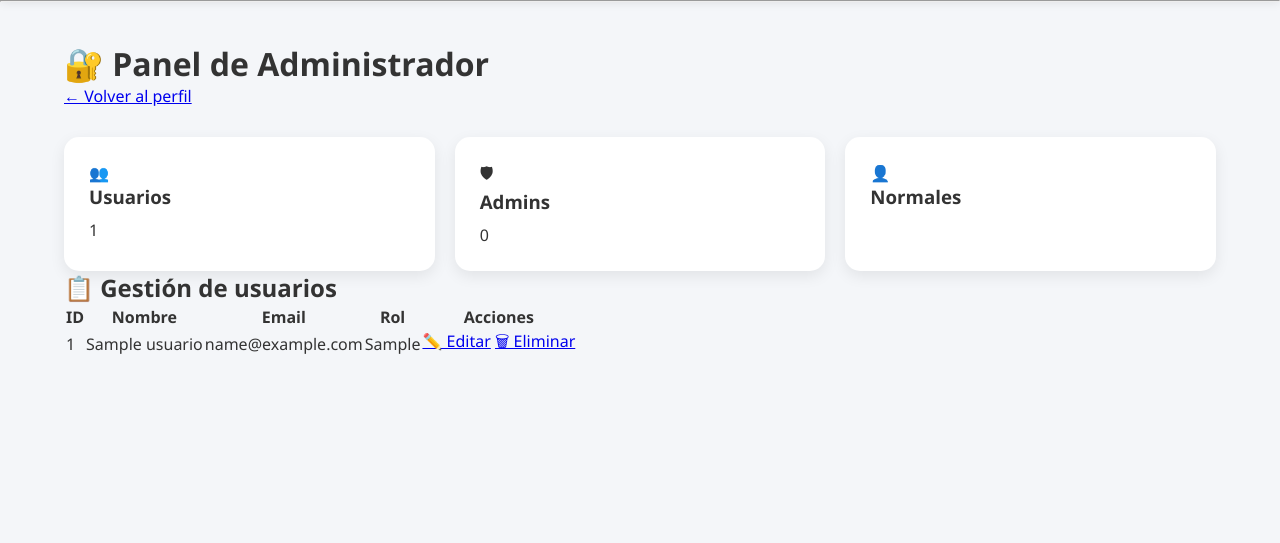
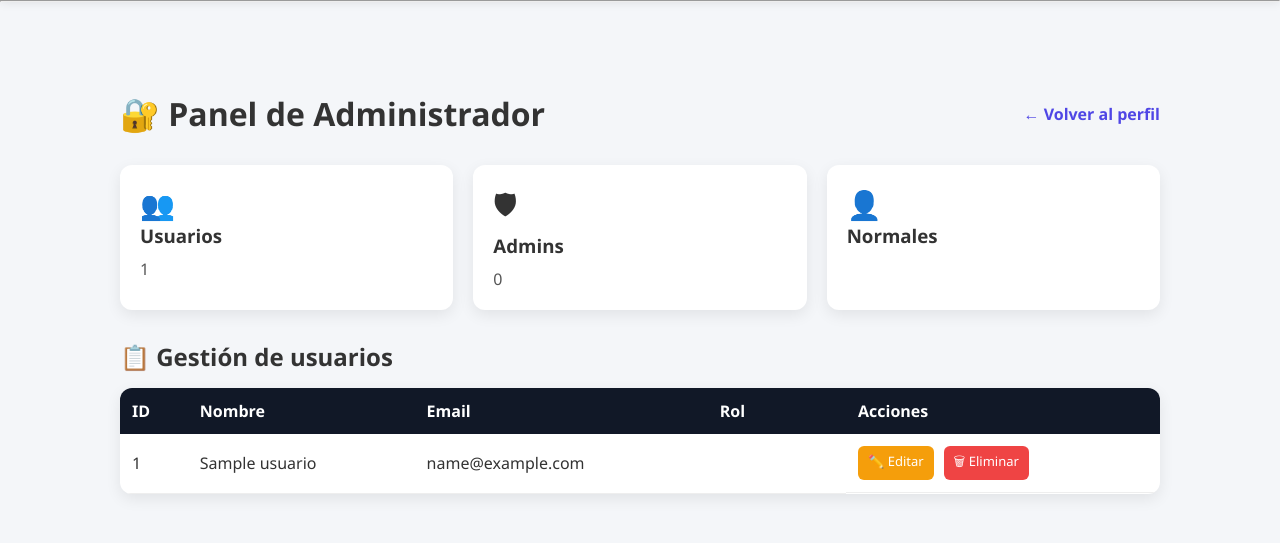
Before and after one commit to Dilanwos/Sistema-usuarios, a Flask app: page /admin in a window 1280 px wide. Shown: the part 60-603 px from the top of the page. Run offline with Flask 3, Linux system fonts and the light colour scheme; the visitor is signed in with stand-in values (Sample User, id 1); tables that the repository leaves empty hold one stand-in row (values such as "Sample post"); some libraries are stand-ins or nearby versions.

Commit message:
Mejorar diseño visual de perfil y edición de perfil

```diff
--- a/static/css/style.css
+++ b/static/css/style.css
@@ -47,18 +47,24 @@ body{
 .container{
     width:90%;
     max-width:1200px;
+
     margin:40px auto;
+
+    padding:20px;
 }
 
 .flash{
+
     width:90%;
     max-width:1200px;
 
     margin:20px auto;
-    padding:15px;
 
-    border-radius:10px;
-    font-weight:bold;
+    padding:15px 20px;
+
+    border-radius:12px;
+
+    font-weight:600;
 }
 
 .flash.success{
@@ -233,30 +276,30 @@ select{
     margin-bottom:20px;
 }
 .stats-grid{
-
     display:grid;
-
-    grid-template-columns:
-    repeat(auto-fit,minmax(250px,1fr));
-
+    grid-template-columns: repeat(auto-fit, minmax(250px, 1fr));
     gap:20px;
-
     margin-top:30px;
-
 }
 
 .stat-card{
+    background:white;
+    padding:20px;
+    border-radius:12px;
+    box-shadow: 0 5px 15px rgba(0,0,0,0.08);
+}
 
-    background:white;
+.stat-card:hover{
+    transform:translateY(-5px);
+}
 
-    padding:25px;
+.stat-card h3{
+    margin-bottom:10px;
+}
 
-    border-radius:15px;
-
-    box-shadow:0 5px 15px rgba(0,0,0,.08);
-
-    transition:.3s;
-
+.stat-card p{
+    margin:0;
+    color:#555;
 }
 
 .stat-card:hover{
@@ -270,3 +313,101 @@ select{
     margin-bottom:10px;
 
 }
+/* ===== CONTENEDOR ===== */
+.admin-container{
+    padding: 30px;
+    max-width: 1100px;
+    margin: auto;
+    font-family: Arial, sans-serif;
+}
+
+/* ===== HEADER ===== */
+.admin-header{
+    display:flex;
+    justify-content: space-between;
+    align-items: center;
+    margin-bottom: 20px;
+}
+
+.back-link{
+    text-decoration:none;
+    color:#4f46e5;
+    font-weight: bold;
+}
+
+/* ===== STATS ===== */
+.stats-grid{
+    display:grid;
+    grid-template-columns: repeat(3, 1fr);
+    gap: 20px;
+    margin-bottom: 30px;
+}
+
+.stat-icon{
+    font-size: 28px;
+}
+
+/* ===== TABLE ===== */
+.table-container h2{
+    margin-bottom: 15px;
+}
+
+.modern-table{
+    width:100%;
+    border-collapse: collapse;
+    background:white;
+    border-radius: 12px;
+    overflow:hidden;
+    box-shadow: 0 5px 15px rgba(0,0,0,0.08);
+}
+
+.modern-table th{
+    background:#111827;
+    color:white;
+    padding:12px;
+    text-align:left;
+}
+
+.modern-table td{
+    padding:12px;
+    border-bottom: 1px solid #eee;
+}
+
+/* ===== BADGES ===== */
+.badge{
+    padding:5px 10px;
+    border-radius: 8px;
+    font-size: 12px;
+    color:white;
+}
+
+.badge.admin{
+    background:#ef4444;
+}
+
+.badge.usuario{
+    background:#3b82f6;
+}
+
+/* ===== BOTONES ===== */
+.actions{
+    display:flex;
+    gap:10px;
+}
+
+.btn{
+    padding:6px 10px;
+    border-radius:6px;
+    text-decoration:none;
+    font-size: 13px;
+}
+
+.btn.edit{
+    background:#f59e0b;
+    color:white;
+}
+
+.btn.delete{
+    background:#ef4444;
+    color:white;
+}
```
Also changed, not shown: other parts of static/css/style.css (+43 -6 lines), templates/edit_profile.html (+15 -1 lines), templates/perfil.html (+4 -3 lines).
